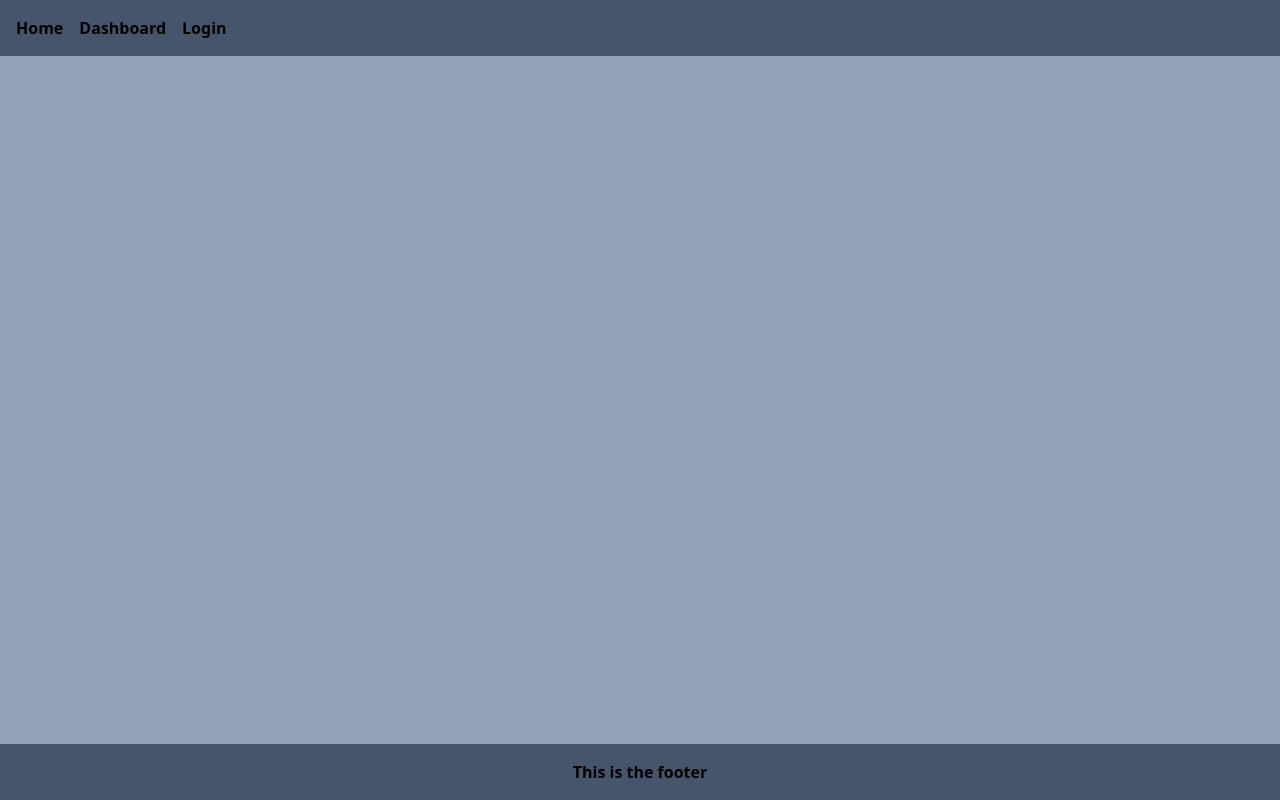
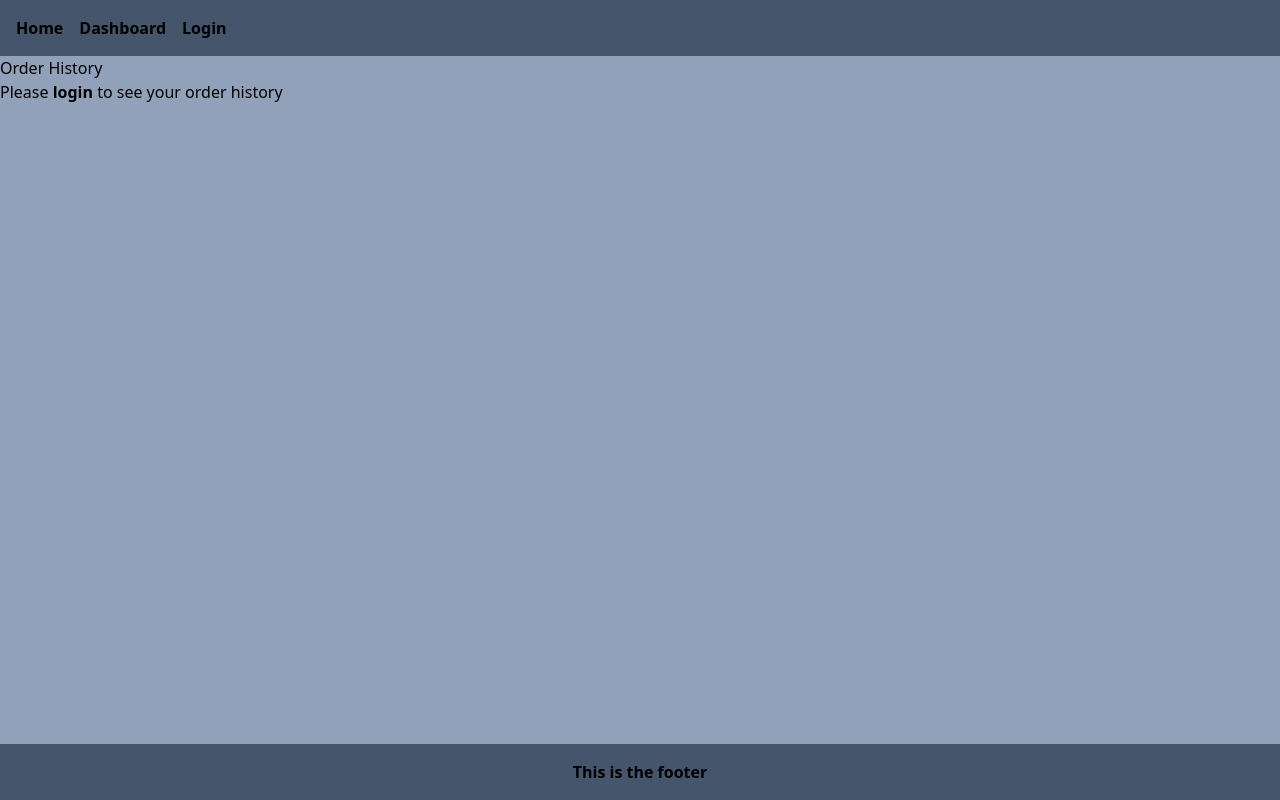
Before and after one commit to 1LuisVargas/M4FE, a Next.js app in the folder front/: page /orderHistory in a window 1280 px wide. Before the commit this address had no page. Built offline with nearby package versions, Linux system fonts and the light colour scheme.

Commit message:
Changed the user login verification per page to the new logic

```diff
--- a/front/src/app/cart/page.tsx
+++ b/front/src/app/cart/page.tsx
@@ -1,11 +1,20 @@
-import { RequireAuth } from "@/components/RequireAuth";
+import { useAuth } from "@/context/AuthContext";
+import { useRouter } from "next/navigation";
 
-const cart = () => {
+const Cart = () => {
+    const { isAuthenticated } = useAuth();
+    const router = useRouter();
+
     return (
-        <RequireAuth>
-            <h1 className="h1">This is the cart page</h1>
-        </RequireAuth>
-    );
+        <div>
+            <h1>Cart</h1>
+            {isAuthenticated ? (
+                <p>Cart content</p>
+            ) : (
+                <p>Please <button onClick={() => router.push("/login")} className="font-bold">login</button> to see your cart</p>
+            )}
+        </div>
+    )
 }
 
-export default cart;
+export default Cart;
--- a/front/src/app/orderHistory/page.tsx
+++ b/front/src/app/orderHistory/page.tsx
@@ -1,10 +1,17 @@
-import { RequireAuth } from "@/components/RequireAuth";
+import { useAuth } from "@/context/AuthContext";
 
-const orderHistory = () => {
+const OrderHistory = () => {
+  const { isAuthenticated } = useAuth();
+
   return (
-    <RequireAuth>
-      <h1 className="h1">Order History:</h1>
-    </RequireAuth>
+    <div>
+      <h1>Order History</h1>
+      {isAuthenticated ? (
+        <p>Order history content</p>
+      ) : (
+        <p>Please <button className="font-bold">login</button> to see your order history</p>
+      )}
+    </div>
   );
 };
-export default orderHistory;
+export default OrderHistory;
--- a/front/src/app/profile/page.tsx
+++ b/front/src/app/profile/page.tsx
@@ -1,5 +1,3 @@
-"use client"
-
 import {useAuth} from "@/context/AuthContext";
 
 export default function Profile() {
--- a/front/src/components/RequireAuth.tsx
+++ /dev/null
@@ -1,20 +0,0 @@
-"use client";
-
-import { useAuth } from "@/context/AuthContext";
-import { useRouter } from "next/navigation";
-import { useEffect } from "react";
-
-export function RequireAuth({ children }: { children: React.ReactNode }) {
-    const { isAuthenticated } = useAuth();
-    const router = useRouter();
-    useEffect(() => {
-        if (!isAuthenticated) {
-            router.push("/login");
-        }
-    }, [isAuthenticated, router]); // Re-run the effect if isAuthenticated changes
-
-    if (!isAuthenticated) {
-        return null;
-    }
-    return <>{children}</>
-}
```
